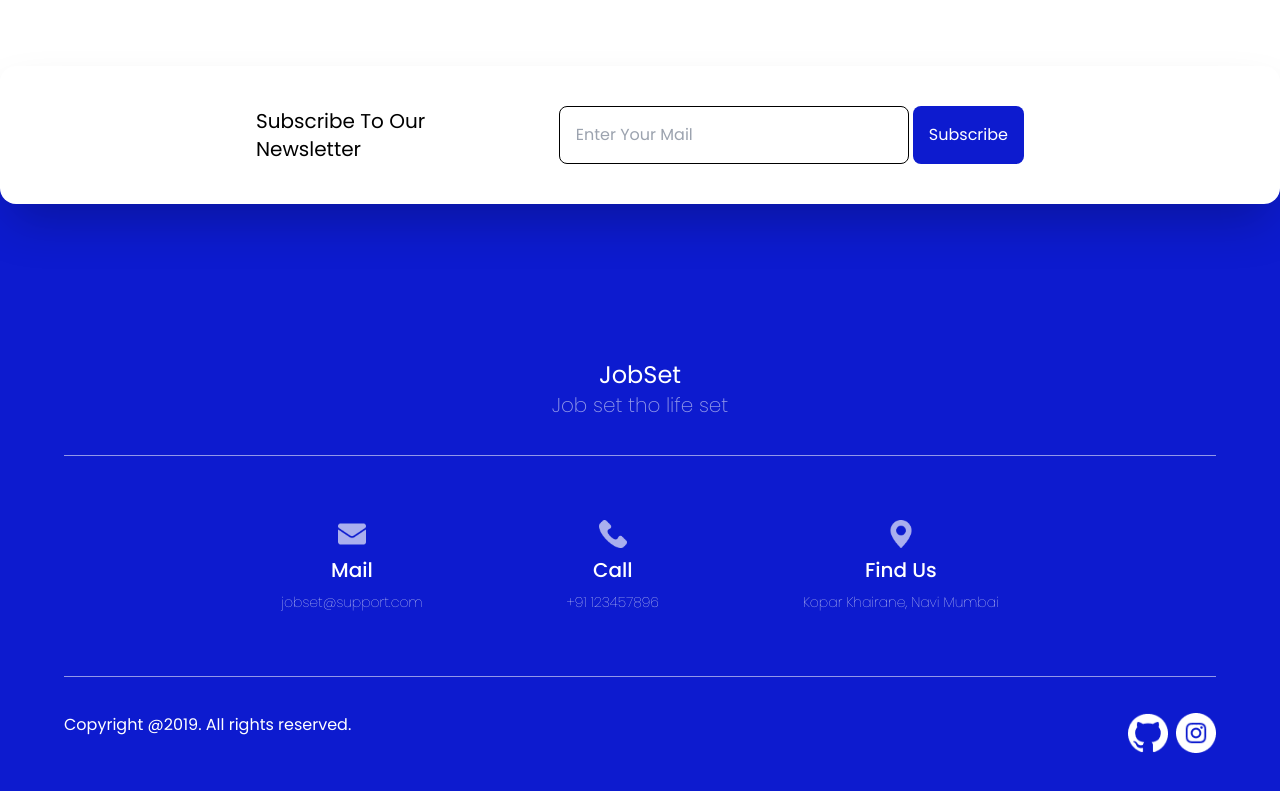
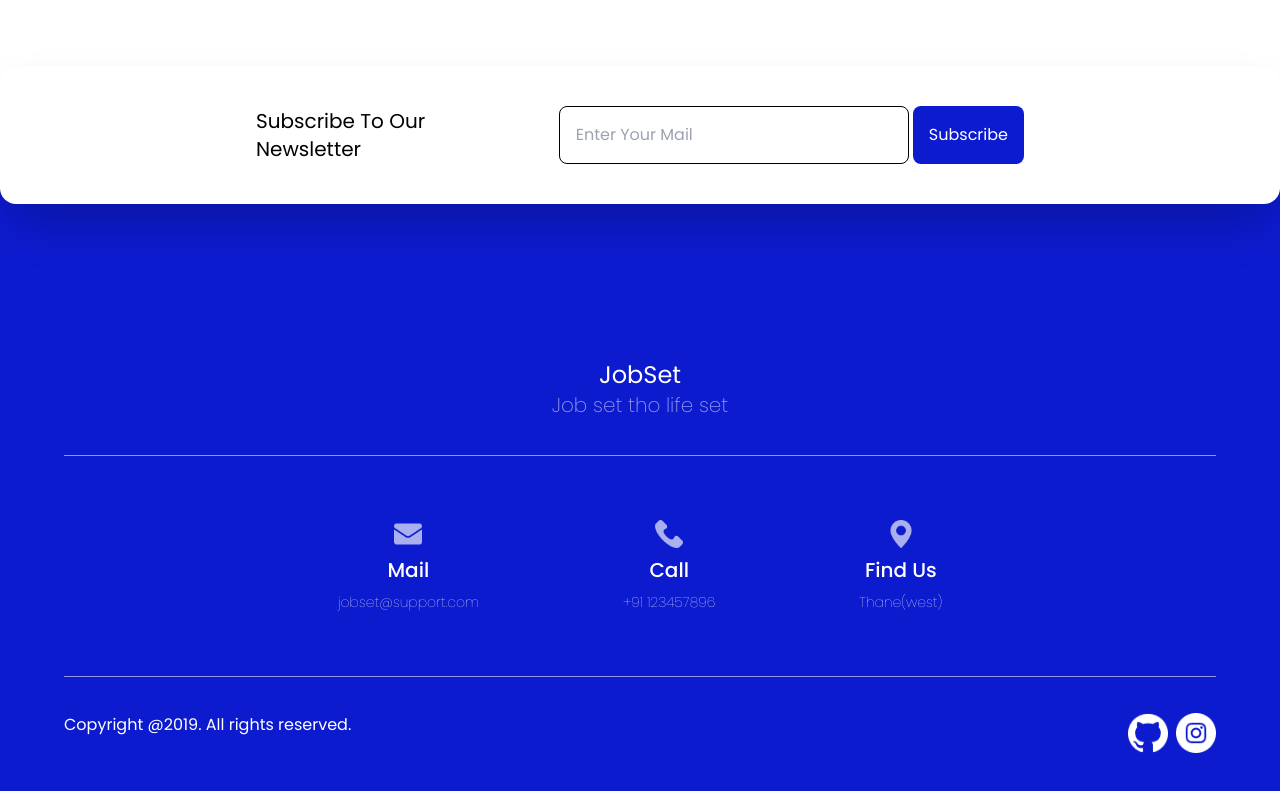
Before and after one commit to TechieeGeeeks/JobSet, a React (Create React App) app in the folder frontend/: page / in a window 1280 px wide. Shown: the part 3003-3794 px from the top of the page. Built offline with nearby package versions, Linux system fonts and the light colour scheme.

Commit message:
Update Footer.jsx

```diff
--- a/frontend/src/components/Footer.jsx
+++ b/frontend/src/components/Footer.jsx
@@ -49,7 +49,7 @@ const Footer = () => {
               <img src={GPSIcon} alt="mail_icon" className='w-7' />
               <div>Find Us</div>
               <div className='text-sm font-thin'>
-                Kopar Khairane, Navi Mumbai
+                Thane(west)
               </div>
             </div>
           </div>
```
